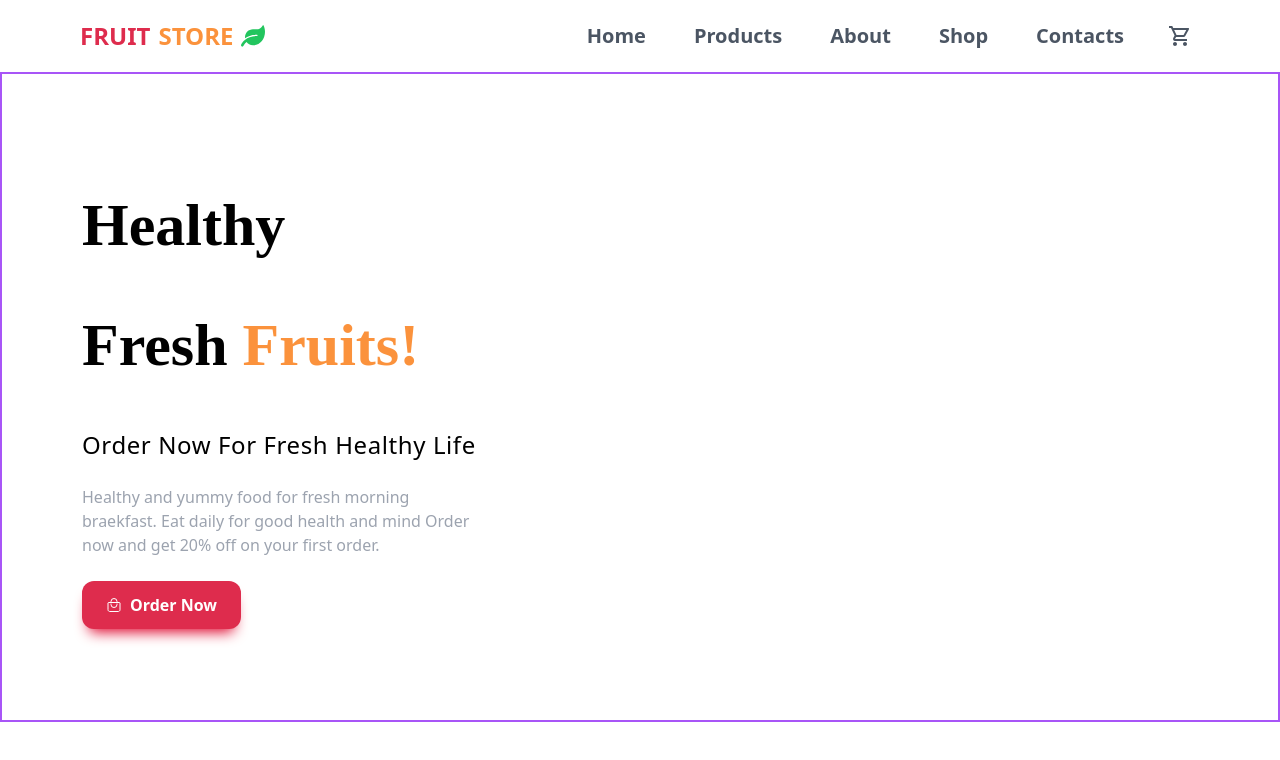
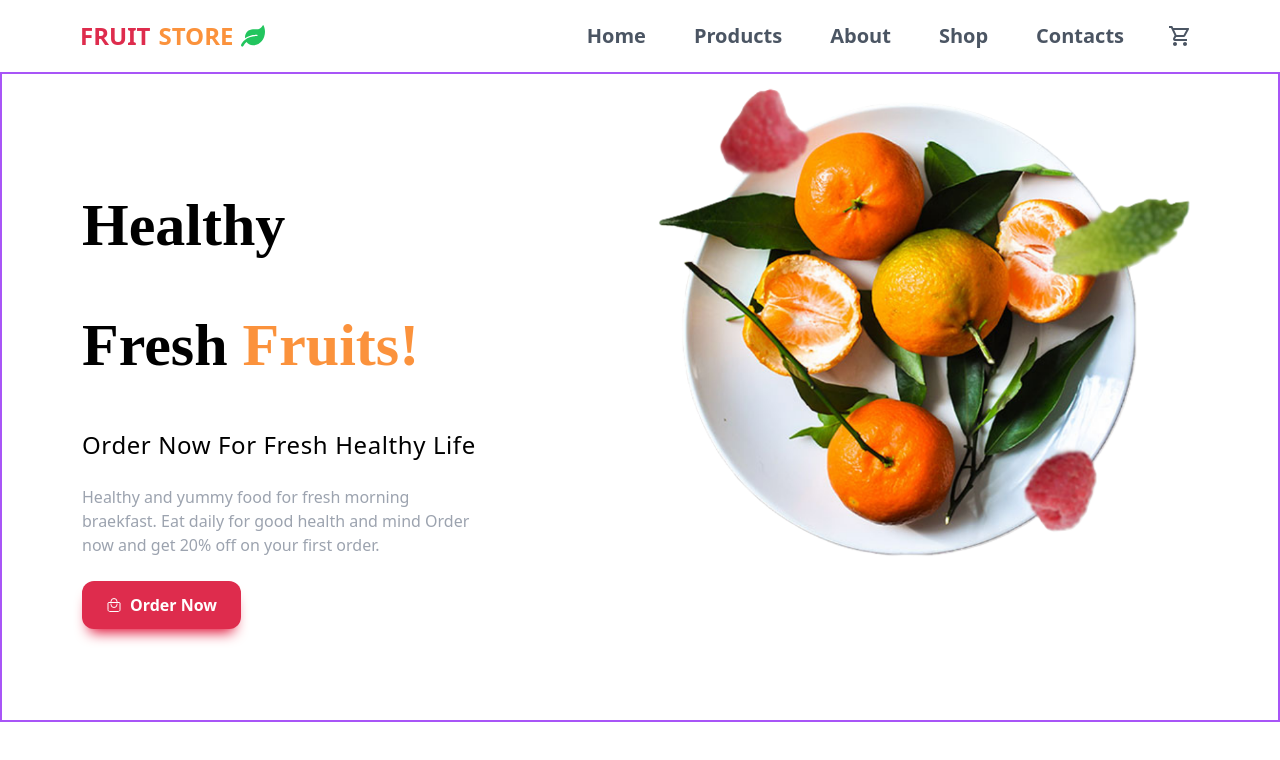
Before and after one commit to septianadip17/slicing-exercise-part5, a React (Vite) app: page / in a window 1280 px wide. Shown: the top 760 px of the page. Built offline with nearby package versions, Linux system fonts and the light colour scheme; a web font is replaced by a local one.

Commit message:
hero image showed

```diff
--- a/src/components/Hero/Hero.jsx
+++ b/src/components/Hero/Hero.jsx
@@ -1,5 +1,7 @@
 import React from "react";
 import { IoBagHandleOutline } from "react-icons/io5";
+import HeroPng from "../../assets/fruit-plate.png";
+import LeafPng from "../../assets/leaf.png";
 
 const Hero = () => {
   return (
@@ -34,6 +36,9 @@ const Hero = () => {
         </div>
 
         {/* Hero Image */}
+        <div>
+          <img src={HeroPng} alt="fruits on plate" className="w-[350px] md:w-[550px]" />
+        </div>
       </div>
     </section>
   );
```
